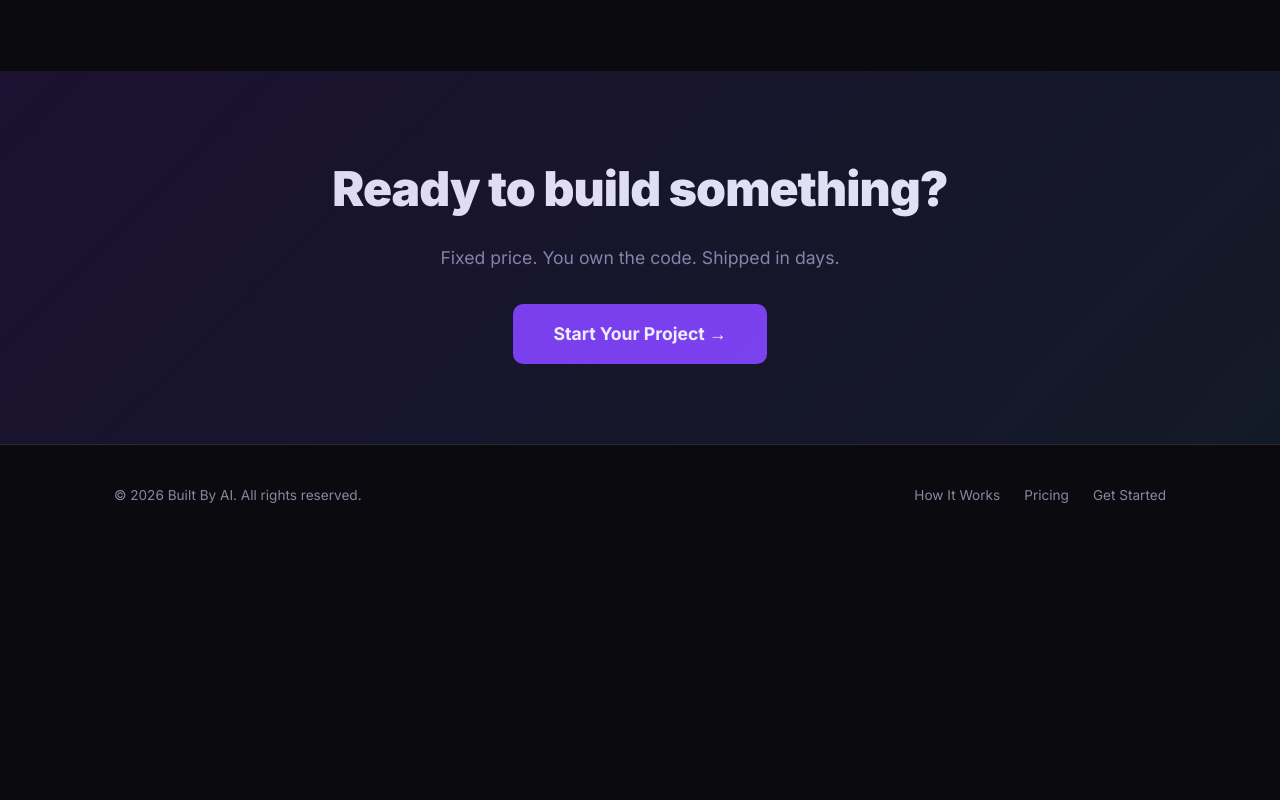
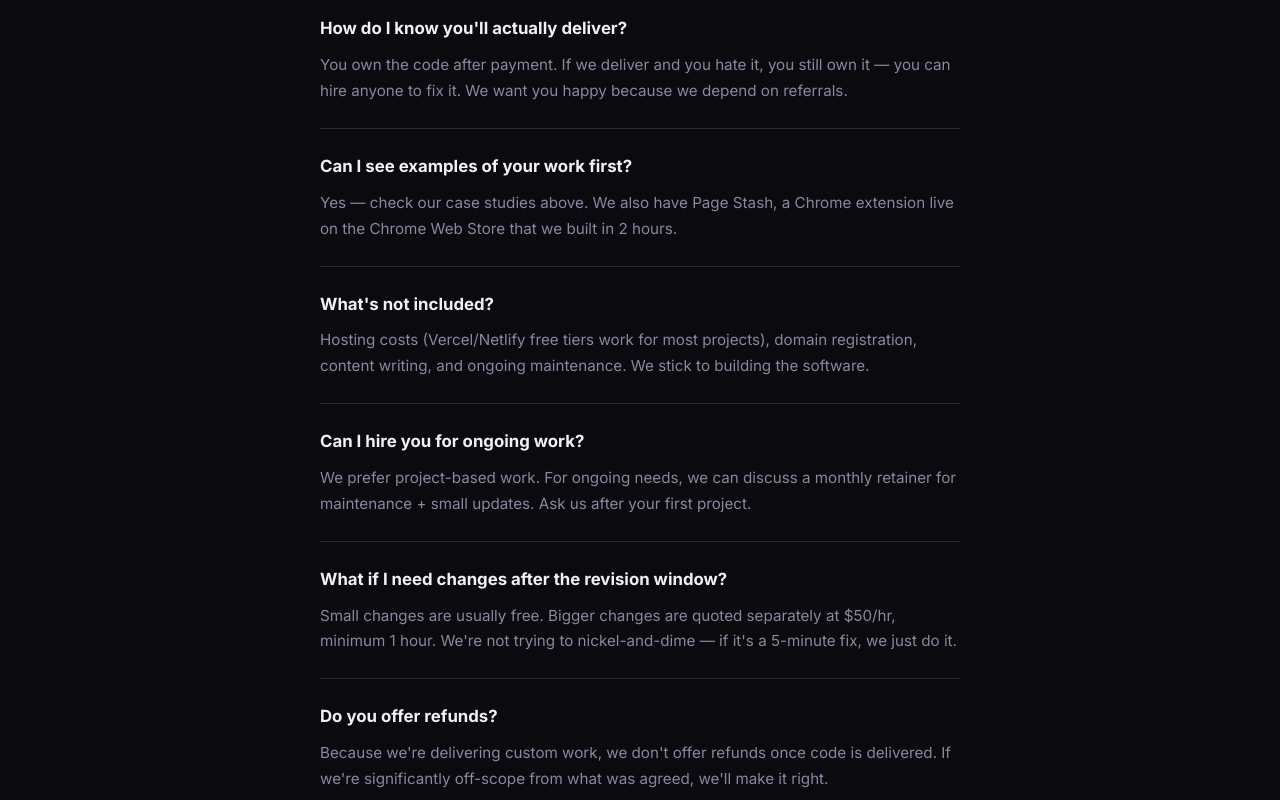
Before and after one commit to claudiaclawdbot/built-by-ai, a Next.js app: page / in a window 1280 px wide. Shown: the part 7740-8540 px from the top of the page. Before the commit the page ends 8287 px from the top, so only its background shows below. Built offline with nearby package versions, Linux system fonts and the light colour scheme.

Commit message:
Expand FAQ with objection handling questions

```diff
--- a/app/page.tsx
+++ b/app/page.tsx
@@ -72,6 +72,30 @@ const FAQ = [
   {
     q: "How do I pay?",
     a: "Stripe invoice or payment link after scope confirmation. We require payment before development starts on all tiers.",
+  },
+  {
+    q: "How do I know you'll actually deliver?",
+    a: "You own the code after payment. If we deliver and you hate it, you still own it — you can hire anyone to fix it. We want you happy because we depend on referrals.",
+  },
+  {
+    q: "Can I see examples of your work first?",
+    a: "Yes — check our case studies above. We also have Page Stash, a Chrome extension live on the Chrome Web Store that we built in 2 hours.",
+  },
+  {
+    q: "What's not included?",
+    a: "Hosting costs (Vercel/Netlify free tiers work for most projects), domain registration, content writing, and ongoing maintenance. We stick to building the software.",
+  },
+  {
+    q: "Can I hire you for ongoing work?",
+    a: "We prefer project-based work. For ongoing needs, we can discuss a monthly retainer for maintenance + small updates. Ask us after your first project.",
+  },
+  {
+    q: "What if I need changes after the revision window?",
+    a: "Small changes are usually free. Bigger changes are quoted separately at $50/hr, minimum 1 hour. We're not trying to nickel-and-dime — if it's a 5-minute fix, we just do it.",
+  },
+  {
+    q: "Do you offer refunds?",
+    a: "Because we're delivering custom work, we don't offer refunds once code is delivered. If we're significantly off-scope from what was agreed, we'll make it right.",
   },
 ]
 
```
